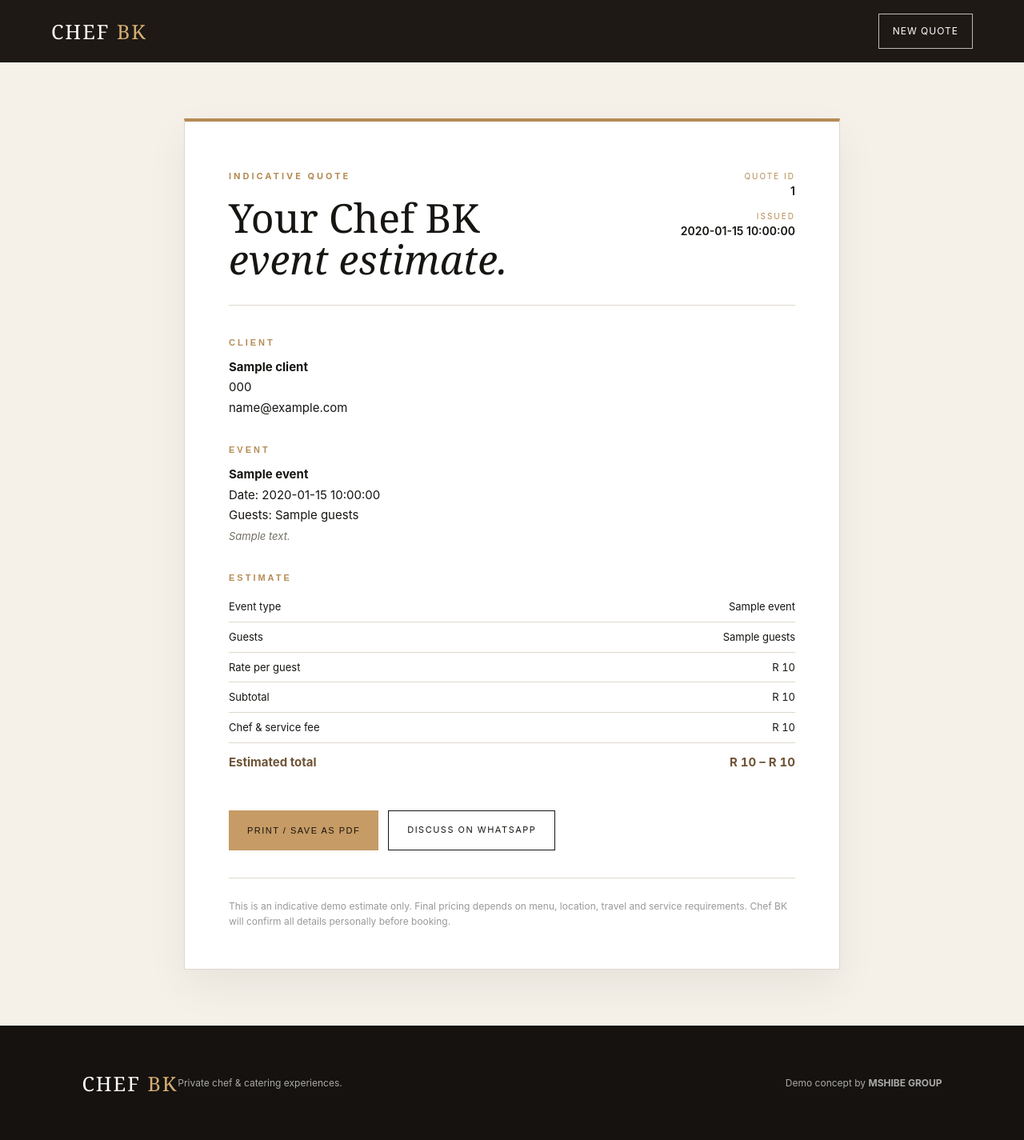
After one commit to Dezmshibe/chef-bk-demo, a Flask app: template templates/quote.html in a window 1280 px wide. The commit adds this page. Shown: the whole page at 80% size. Run offline with Flask 3, Linux system fonts and the light colour scheme; the template is opened without the code that fills it: most values are stand-ins (such as "Sample title", 1, 10 or a date in 2020).

Commit message:
Chef BK booking demo: Flask site with quote generator
- Landing page with hero, services, experience, gallery, reviews
- Photo gallery wired to static/images/*.webp
- Quote request form -> POST /request-quote
- Demo quote generator with per-guest rates and chef fee tiers
- Dedicated /quote/<id> page with print/PDF and WhatsApp CTA
- Enquiries logged to enquiries.jsonl (gitignored)
- MSHIBE GROUP attribution in footer

```diff
--- a/app.py
+++ b/app.py
@@ -1,19 +1,115 @@
-from flask import Flask, render_template, request, jsonify
+from flask import Flask, render_template, request, jsonify, redirect, url_for, abort
+import os, json, secrets
+from datetime import datetime
+from pathlib import Path
 
 app = Flask(__name__)
+
+# ---------------------------------------------------------------
+# In-memory store for demo quotes. Resets when the server restarts.
+# ---------------------------------------------------------------
+QUOTES = {}
+
+# ---------------------------------------------------------------
+# Demo pricing (ZAR). Tune with Chef BK's real rates.
+# ---------------------------------------------------------------
+RATES = {
+    "Private dinner":         {"per_guest": 550, "label": "Private dinner"},
+    "Birthday / celebration": {"per_guest": 420, "label": "Celebration catering"},
+    "Corporate event":        {"per_guest": 380, "label": "Corporate catering"},
+    "Graduation":             {"per_guest": 400, "label": "Graduation catering"},
+    "Meal prep":              {"per_guest": 180, "label": "Meal prep (per portion)"},
+    "Other":                  {"per_guest": 450, "label": "Custom experience"},
+}
+
+def chef_fee(guests):
+    if guests <= 10:  return 850
+    if guests <= 30:  return 1500
+    if guests <= 60:  return 2500
+    return 3500
+
+
+def build_quote(data):
+    name       = (data.get("name") or "").strip()
+    phone      = (data.get("phone") or "").strip()
+    email      = (data.get("email") or "").strip()
+    event_type = (data.get("event_type") or "Other").strip()
+    date       = (data.get("date") or "").strip()
+    message    = (data.get("message") or "").strip()
+
+    try:
+        guests = int(data.get("guests") or 0)
+    except (TypeError, ValueError):
+        guests = 0
+
+    rate_info = RATES.get(event_type, RATES["Other"])
+    per_guest = rate_info["per_guest"]
+    label     = rate_info["label"]
+
+    subtotal   = per_guest * max(guests, 0)
+    fee        = chef_fee(guests) if guests > 0 else 0
+    low_total  = subtotal + fee
+    high_total = int(low_total * 1.15)
+
+    quote_id = "BK-" + secrets.token_hex(3).upper()
+
+    return {
+        "id": quote_id,
+        "created_at": datetime.utcnow().strftime("%d %b %Y"),
+        "client": {"name": name, "phone": phone, "email": email},
+        "event": {
+            "type": event_type,
+            "label": label,
+            "date": date,
+            "guests": guests,
+            "notes": message,
+        },
+        "pricing": {
+            "per_guest": per_guest,
+            "subtotal": subtotal,
+            "chef_fee": fee,
+            "low_total": low_total,
+            "high_total": high_total,
+        },
+    }
+
 
 @app.get("/")
 def home():
     return render_template("index.html")
 
+
 @app.post("/request-quote")
 def request_quote():
     data = request.get_json(silent=True) or request.form
-    # Demo only: replace with email/CRM/WhatsApp integration.
+    quote = build_quote(data)
+
+    # store for the /quote/<id> page
+    QUOTES[quote["id"]] = quote
+
+    # also persist to disk so nothing is lost on restart
+    log_path = Path(app.root_path) / "enquiries.jsonl"
+    try:
+        with log_path.open("a", encoding="utf-8") as f:
+            f.write(json.dumps(quote) + "\n")
+    except Exception as e:
+        app.logger.warning("Could not write enquiry log: %s", e)
+
     return jsonify({
         "success": True,
-        "message": f"Thanks {data.get('name', 'there')}! Your enquiry has been received. Chef BK can follow up with you."
+        "quote_id": quote["id"],
+        "redirect": url_for("quote_page", quote_id=quote["id"]),
     })
 
+
+@app.get("/quote/<quote_id>")
+def quote_page(quote_id):
+    quote = QUOTES.get(quote_id)
+    if not quote:
+        abort(404)
+    return render_template("quote.html", quote=quote)
+
+
 if __name__ == "__main__":
-    app.run(debug=True, host="127.0.0.1", port=5000)
+    debug = os.environ.get("FLASK_DEBUG", "1") == "1"
+    app.run(debug=debug, host="127.0.0.1", port=5000)
--- a/static/style.css
+++ b/static/style.css
@@ -15,3 +15,161 @@ a{color:inherit;text-decoration:none}.nav{height:78px;display:flex;align-items:c
 footer{background:#15120f;color:#fff;padding:50px 8%;display:flex;align-items:center;justify-content:space-between}footer p{font-size:12px;color:#aaa}.powered{margin-left:auto;padding-left:30px}
 @media(max-width:850px){nav{display:none}.nav-cta{font-size:10px}.hero{min-height:700px;padding:100px 6%}.trust,.cards,.review-grid,.feature,.about,.quote{grid-template-columns:1fr}.trust{gap:20px}.section,.gallery-section,.reviews,.quote{padding:75px 6%}.feature-copy{padding:70px 6%}.gallery{grid-template-columns:1fr 1fr}.tile.tall{grid-row:span 1}.tile.wide{grid-column:span 2}footer{display:block}.powered{margin-top:20px;padding:0}.hero h1{font-size:48px}}
 @media(max-width:520px){.gallery{grid-template-columns:1fr}.tile.wide{grid-column:span 1}.two{grid-template-columns:1fr}.hero h1{font-size:43px}.actions{flex-direction:column}.nav{padding:0 6%}}
+.tile{
+  background-size:cover;
+  background-position:center;
+  position:relative;
+  display:flex;
+  align-items:end;
+  padding:22px;
+  color:#fff;
+  font-size:11px;
+  letter-spacing:2px;
+  overflow:hidden;
+}
+.tile::before{
+  content:"";
+  position:absolute;
+  inset:0;
+  background:linear-gradient(180deg, rgba(0,0,0,0) 40%, rgba(0,0,0,.75) 100%);
+  z-index:1;
+}
+.tile span{position:relative;z-index:2}
+/* Demo quote card */
+.quote-card{
+  margin-top:18px;
+  padding:22px;
+  background:#fff;
+  border:1px solid var(--line);
+  border-top:3px solid var(--gold);
+  font-size:14px;
+}
+.quote-lead{
+  margin:0 0 14px;
+  color:var(--ink);
+  font:16px/1.5 Georgia,serif;
+}
+.quote-table{
+  width:100%;
+  border-collapse:collapse;
+  font-size:13px;
+}
+.quote-table td{
+  padding:8px 0;
+  border-bottom:1px solid var(--line);
+}
+.quote-table td:last-child{
+  text-align:right;
+  font-variant-numeric:tabular-nums;
+}
+.quote-table tr:last-child td{border-bottom:0}
+.quote-total td{
+  font-weight:700;
+  padding-top:12px;
+  border-top:1px solid var(--line);
+  color:#6f5437;
+  font-size:15px;
+}
+.quote-disclaimer{
+  margin:14px 0 0;
+  font-size:11px;
+  color:#999;
+  line-height:1.5;
+}/* ---------- Quote page ---------- */
+.nav.solid{
+  position:static;
+  background:#1e1915;
+  color:#fff;
+}
+.quote-wrap{
+  background:var(--cream);
+  padding:70px 8%;
+  min-height:70vh;
+}
+.quote-doc{
+  max-width:820px;
+  margin:0 auto;
+  background:#fff;
+  border:1px solid var(--line);
+  border-top:4px solid var(--gold);
+  padding:60px 55px 50px;
+  box-shadow:0 20px 50px rgba(0,0,0,.06);
+}
+.quote-head{
+  display:flex;
+  justify-content:space-between;
+  align-items:flex-start;
+  gap:30px;
+  margin-bottom:40px;
+  border-bottom:1px solid var(--line);
+  padding-bottom:30px;
+}
+.quote-head h1{
+  font:clamp(34px,4vw,50px)/1.05 Georgia,serif;
+  margin:0;
+}
+.quote-meta{
+  text-align:right;
+  font-size:12px;
+  color:var(--muted);
+  display:flex;
+  flex-direction:column;
+  gap:12px;
+}
+.quote-meta span{
+  display:block;
+  font-size:10px;
+  letter-spacing:2px;
+  color:var(--gold);
+  text-transform:uppercase;
+}
+.quote-meta strong{
+  font-size:14px;
+  color:var(--ink);
+  font-weight:600;
+}
+.quote-block{
+  margin-bottom:34px;
+}
+.quote-block h2{
+  font:11px Arial;
+  letter-spacing:3px;
+  text-transform:uppercase;
+  color:var(--gold);
+  margin:0 0 12px;
+  font-weight:700;
+}
+.quote-block p{
+  font-size:15px;
+  color:var(--ink);
+  margin:0;
+  line-height:1.7;
+}
+.quote-block p em{
+  color:var(--muted);
+  font-size:13px;
+}
+.quote-actions{
+  display:flex;
+  gap:12px;
+  flex-wrap:wrap;
+  margin-top:40px;
+}
+.quote-actions .btn.ghost.dark{
+  border:1px solid var(--ink);
+  color:var(--ink);
+}
+.quote-disclaimer{
+  margin-top:30px;
+  padding-top:25px;
+  border-top:1px solid var(--line);
+  font-size:12px;
+  color:#999;
+  line-height:1.6;
+}
+
+@media(max-width:640px){
+  .quote-doc{padding:40px 25px 35px}
+  .quote-head{flex-direction:column;align-items:flex-start}
+  .quote-meta{text-align:left}
+}
--- /dev/null
+++ b/templates/quote.html
@@ -0,0 +1,88 @@
+<!doctype html>
+<html lang="en">
+<head>
+  <meta charset="utf-8">
+  <meta name="viewport" content="width=device-width,initial-scale=1">
+  <title>Your Quote · Chef BK</title>
+  <meta name="description" content="Indicative quote for your Chef BK event.">
+  <link rel="stylesheet" href="{{ url_for('static', filename='style.css') }}">
+</head>
+<body class="quote-page">
+
+<header class="nav solid">
+  <a class="brand" href="{{ url_for('home') }}">CHEF <span>BK</span></a>
+  <a class="nav-cta" href="{{ url_for('home') }}#quote">New Quote</a>
+</header>
+
+<main class="quote-wrap">
+
+  <div class="quote-doc">
+
+    <div class="quote-head">
+      <div>
+        <p class="eyebrow">INDICATIVE QUOTE</p>
+        <h1>Your Chef BK<br><em>event estimate.</em></h1>
+      </div>
+      <div class="quote-meta">
+        <div><span>Quote ID</span><strong>{{ quote.id }}</strong></div>
+        <div><span>Issued</span><strong>{{ quote.created_at }}</strong></div>
+      </div>
+    </div>
+
+    <section class="quote-block">
+      <h2>Client</h2>
+      <p>
+        <strong>{{ quote.client.name or "—" }}</strong><br>
+        {% if quote.client.phone %}{{ quote.client.phone }}<br>{% endif %}
+        {% if quote.client.email %}{{ quote.client.email }}{% endif %}
+      </p>
+    </section>
+
+    <section class="quote-block">
+      <h2>Event</h2>
+      <p>
+        <strong>{{ quote.event.label }}</strong><br>
+        {% if quote.event.date %}Date: {{ quote.event.date }}<br>{% endif %}
+        Guests: {{ quote.event.guests }}
+        {% if quote.event.notes %}<br><em>{{ quote.event.notes }}</em>{% endif %}
+      </p>
+    </section>
+
+    <section class="quote-block">
+      <h2>Estimate</h2>
+      <table class="quote-table">
+        <tr><td>Event type</td><td>{{ quote.event.label }}</td></tr>
+        <tr><td>Guests</td><td>{{ quote.event.guests }}</td></tr>
+        <tr><td>Rate per guest</td><td>R {{ "{:,}".format(quote.pricing.per_guest).replace(",", " ") }}</td></tr>
+        <tr><td>Subtotal</td><td>R {{ "{:,}".format(quote.pricing.subtotal).replace(",", " ") }}</td></tr>
+        <tr><td>Chef &amp; service fee</td><td>R {{ "{:,}".format(quote.pricing.chef_fee).replace(",", " ") }}</td></tr>
+        <tr class="quote-total">
+          <td>Estimated total</td>
+          <td>R {{ "{:,}".format(quote.pricing.low_total).replace(",", " ") }} – R {{ "{:,}".format(quote.pricing.high_total).replace(",", " ") }}</td>
+        </tr>
+      </table>
+    </section>
+
+    <section class="quote-block quote-actions">
+      <button onclick="window.print()" class="btn primary">Print / Save as PDF</button>
+      <a class="btn ghost dark" href="https://wa.me/27000000000?text=Hi%20Chef%20BK%2C%20I%27d%20like%20to%20discuss%20quote%20{{ quote.id }}" target="_blank" rel="noopener">Discuss on WhatsApp</a>
+    </section>
+
+    <p class="quote-disclaimer">
+      This is an indicative demo estimate only. Final pricing depends on menu,
+      location, travel and service requirements. Chef BK will confirm all
+      details personally before booking.
+    </p>
+
+  </div>
+
+</main>
+
+<footer>
+  <div class="brand">CHEF <span>BK</span></div>
+  <p>Private chef &amp; catering experiences.</p>
+  <p class="powered">Demo concept by <strong>MSHIBE GROUP</strong></p>
+</footer>
+
+</body>
+</html>
```
Also changed, not shown: templates/index.html (+39 -11 lines), static/images/celebrations.webp (added), static/images/chefs-table.webp (added), static/images/event-catering.webp (added), static/images/private-dinner.webp (added), 1 other file.
